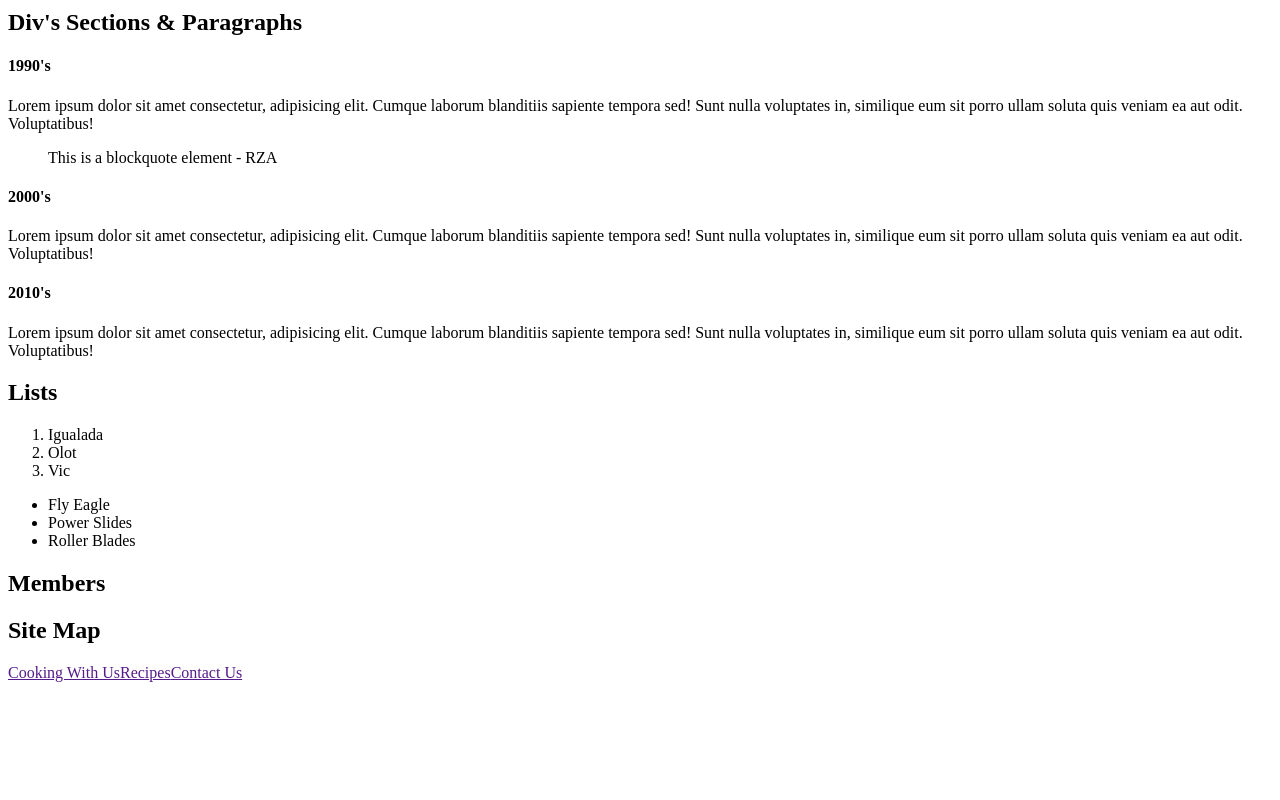
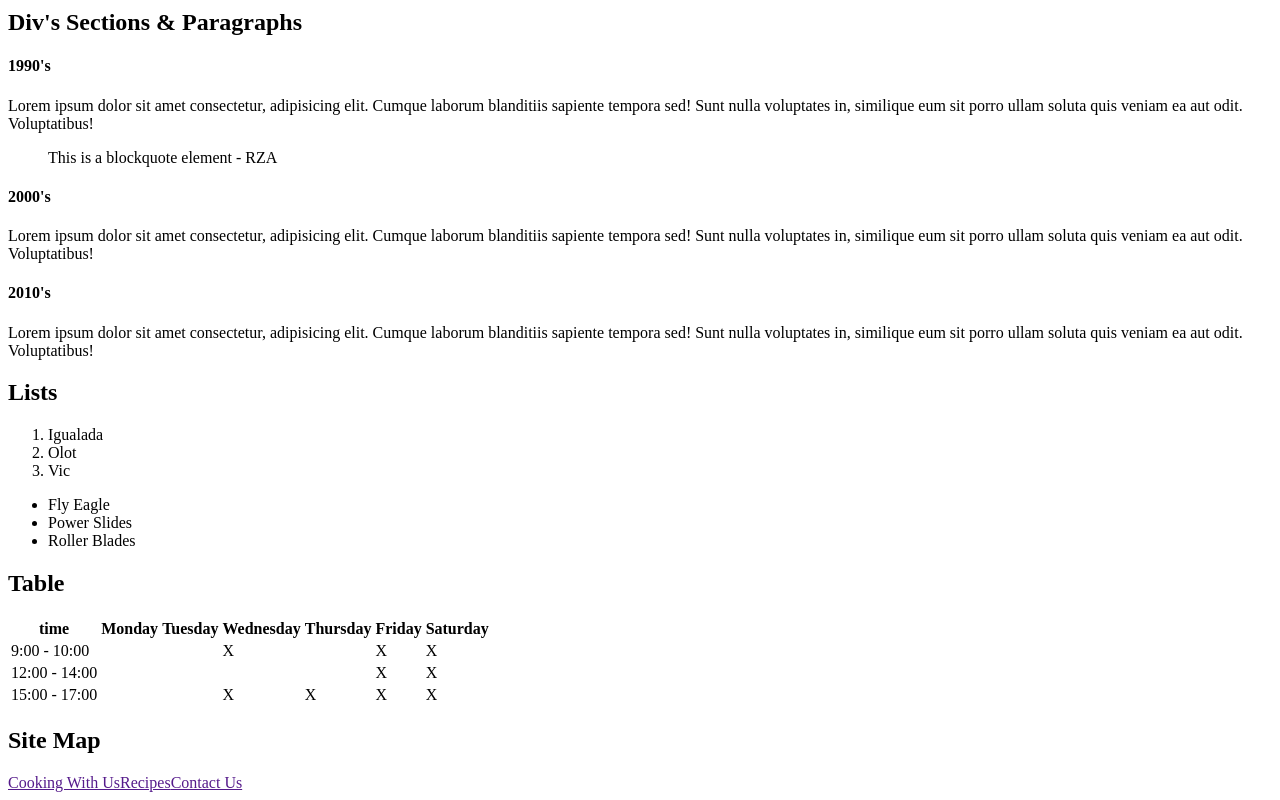
Before and after one commit to gretagostina/IH-sep5, a plain HTML site: page week1/index.html in a window 1280 px wide. Shown: the part 876-1676 px from the top of the page. Before the commit the page ends 1566 px from the top, so only its background shows below. Drawn offline with Linux system fonts and the light colour scheme.

Commit message:
table added

```diff
--- a/week1/index.html
+++ b/week1/index.html
@@ -109,7 +109,48 @@
       </section>
       <!-- Members -->
       <section>
-        <h1>Members</h1>
+        <h1>Table</h1>
+        <table>
+          <!-- tr = table row element
+            th = table head element
+            td = table display element -->
+          <tr>
+            <th>time</th>
+            <th>Monday</th>
+            <th>Tuesday</th>
+            <th>Wednesday</th>
+            <th>Thursday</th>
+            <th>Friday</th>
+            <th>Saturday</th>
+          </tr>
+          <tr>
+            <td>9:00 - 10:00</td>
+            <td></td>
+            <td></td>
+            <td>X</td>
+            <td></td>
+            <td>X</td>
+            <td>X</td>
+          </tr>
+          <tr>
+            <td>12:00 - 14:00</td>
+            <td></td>
+            <td></td>
+            <td></td>
+            <td></td>
+            <td>X</td>
+            <td>X</td>
+          </tr>
+          <tr>
+            <td>15:00 - 17:00</td>
+            <td></td>
+            <td></td>
+            <td>X</td>
+            <td>X</td>
+            <td>X</td>
+            <td>X</td>
+          </tr>
+        </table>
       </section>
     </main>
     <footer>
```
